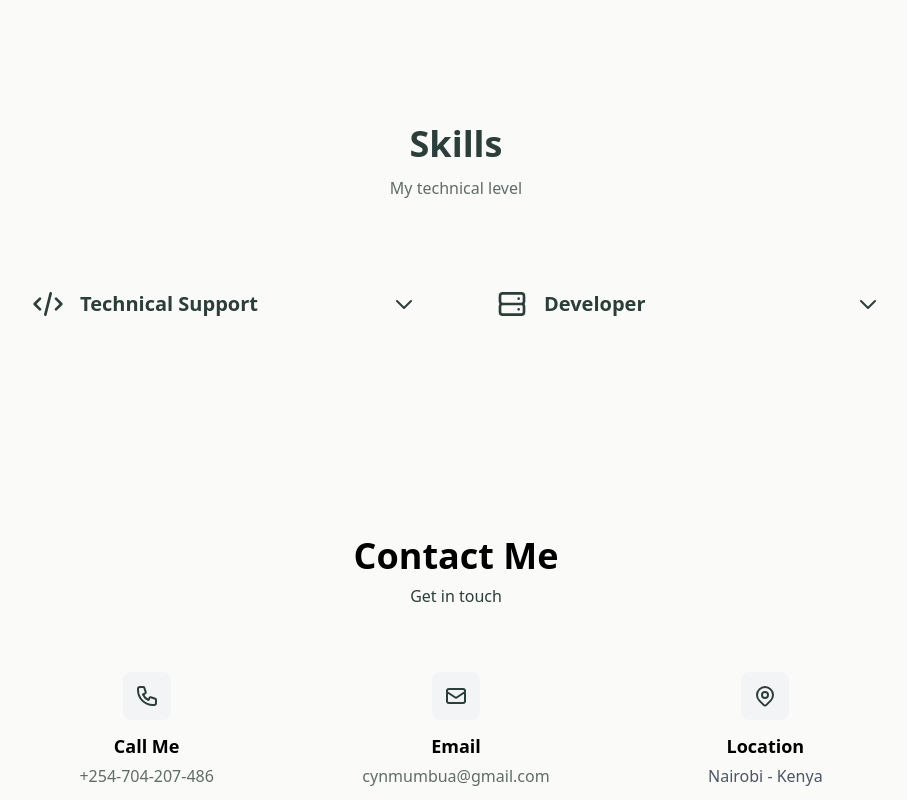
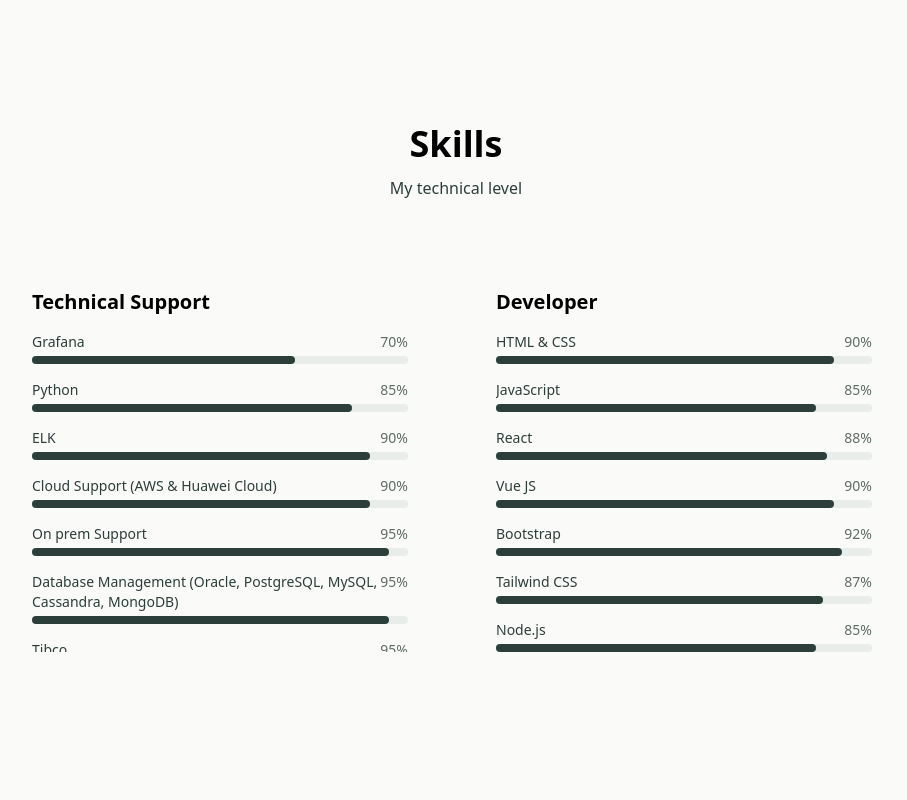
Before and after one commit to Mwandii/cynthia-personal-website, a React (Vite) app: page / in a window 1280 px wide. Shown: the part 1500-2300 px from the top of the page, without its empty margins (184-1091 px from the left). Built offline with nearby package versions, Linux system fonts and the light colour scheme.

Commit message:
change pictures

```diff
--- a/src/components/Hero.jsx
+++ b/src/components/Hero.jsx
@@ -2,11 +2,11 @@
 
 function Hero() {
   return (
-    <section className="flex flex-col-reverse md:flex-row items-center justify-between gap-6 md:gap-12 min-h-screen px-6 mt-8 md:px-16 lg:px-24 pt-20 md:pt-16 pb-12 bg-stone-50 max-w-7xl">
+    <section className="flex flex-col-reverse md:flex-row items-center justify-between gap-6 md:gap-12 min-h-screen px-6 mt-8 md:px-16 lg:px-24 pt-20 md:pt-16 pb-12 bg-stone-50">
       {/* Left side: Text content and social icons */}
       <div className="flex flex-col items-center md:items-start max-w-lg">
         {/* Social icons - stacked vertically on both mobile and desktop */}
-        <div className="flex md:flex-col gap-4 md:gap-4 mb-5 md:mb-6 text-xl md:text-2xl">
+        <div className="flex gap-4 md:gap-4 mb-5 md:mb-6 text-xl md:text-2xl">
           <a
             href="https://www.linkedin.com/in/cynthia-muinde/"
             target="_blank"
@@ -96,7 +96,7 @@
         <div className="relative">
           <div className="bg-black shadow-[0_8px_24px_#00000025] rounded-full w-56 h-56 md:w-100 md:h-100 overflow-hidden">
             <img
-              src="Images/cynthia1.jpeg"
+              src="Images/picture.jpeg"
               alt="Lynette"
               className="object-cover"
             />
--- a/src/components/Navbar.jsx
+++ b/src/components/Navbar.jsx
@@ -19,7 +19,7 @@
   };
 
   return (
-    <nav className={`fixed top-0 left-0 right-0 z-50 backdrop-blur-md transition-all duration-300 ${
+    <nav className={`fixed top-0 w-full z-50 backdrop-blur-md transition-all duration-300 ${
         isScrolled ? " shadow-md" : " shadow-none"
       }`}>
       <div className="flex justify-between items-center px-6 md:px-12 lg:px-24 py-4">
--- a/src/components/Skills.jsx
+++ b/src/components/Skills.jsx
@@ -1,21 +1,13 @@
-import { useState } from 'react';
-
 function Skills() {
-  const [openSection, setOpenSection] = useState(null);
-
-  const toggleSection = (section) => {
-    setOpenSection(openSection === section ? null : section);
-  };
-
   const Developer = [
     { name: 'Grafana', level: 70 },
     { name: 'Python', level: 85 },
     { name: 'ELK', level: 90 },
-    { name: 'Cloud Support(AWS & Huawei Cloud)', level: 90 },
+    { name: 'Cloud Support (AWS & Huawei Cloud)', level: 90 },
     { name: 'On prem Support', level: 95 },
-    { name: 'Database Management (oracle, PostgreSL, MySQL, myssl, Cassandra, mongoDB)', level: 95 },
+    { name: 'Database Management (Oracle, PostgreSQL, MySQL, Cassandra, MongoDB)', level: 95 },
     { name: 'Tibco', level: 95 },
-    { name: 'Openshift', level: 95 },
+    { name: 'OpenShift', level: 95 },
     { name: 'Linux', level: 90 },
     { name: 'Technical Troubleshooting', level: 95 },
   ];
@@ -36,118 +28,68 @@
     <section id="skills" className="py-16 md:py-24 px-6 md:px-12 lg:px-24 bg-stone-50">
       <div className="max-w-4xl mx-auto">
         {/* Section Title */}
-        <h2 className="text-3xl md:text-4xl font-bold text-center text-[#2C3E3A] mb-3">
+        <h2 className="text-3xl md:text-4xl font-bold text-center text-black mb-3">
           Skills
         </h2>
-        <p className="text-center text-[#5F6C67] mb-12 md:mb-16">
+        <p className="text-center text-[#2C3E3A] mb-12 md:mb-16">
           My technical level
         </p>
 
-        {/* Skills Container */}
-        <div className="flex flex-col md:grid md:grid-cols-2 gap-6 md:gap-8">
+        {/* Skills Grid */}
+        <div className="grid md:grid-cols-2 gap-6 md:gap-8">
           {/* Technical Support */}
-          <div className="">
-            <button
-              onClick={() => toggleSection('frontend')}
-              className="w-full flex items-center justify-between p-6 bg-stone-50 hover:cursor-pointer transition-colors"
-            >
-              <div className="flex items-center gap-4">
-                <div className="text-2xl md:text-3xl text-[#2C3E3A]">
-                  <svg className="w-8 h-8" fill="none" stroke="currentColor" viewBox="0 0 24 24">
-                    <path strokeLinecap="round" strokeLinejoin="round" strokeWidth={2} d="M10 20l4-16m4 4l4 4-4 4M6 16l-4-4 4-4" />
-                  </svg>
-                </div>
-                <span className="text-lg md:text-xl font-semibold text-[#2C3E3A]">
+          <div className="bg-stone-50 p-6">
+            <h3 className="text-lg md:text-xl font-semibold text-black mb-4">
               Technical Support
-                </span>
-              </div>
-              <svg
-                className={`w-6 h-6 text-[#2C3E3A] transition-transform ${
-                  openSection === 'frontend' ? 'rotate-180' : ''
-                }`}
-                fill="none"
-                stroke="currentColor"
-                viewBox="0 0 24 24"
-              >
-                <path strokeLinecap="round" strokeLinejoin="round" strokeWidth={2} d="M19 9l-7 7-7-7" />
-              </svg>
-            </button>
+            </h3>
 
-            {/* Technical Support Dropdown */}
-            <div
-              className={`overflow-hidden transition-all duration-300 ${
-                openSection === 'frontend' ? 'max-h-96 overflow-y-auto' : 'max-h-0'
-              }`}
-            >
-              <div className="px-6 pb-6 flex flex-col gap-4">
+            <div className="flex flex-col gap-4 max-h-80 overflow-y-auto pr-2">
               {Developer.map((skill, index) => (
                 <div key={index}>
                   <div className="flex justify-between mb-1">
-                      <span className="text-sm font-medium text-[#2C3E3A]">{skill.name}</span>
-                      <span className="text-sm text-[#5F6C67]">{skill.level}%</span>
+                    <span className="text-sm font-medium text-[#2C3E3A]">
+                      {skill.name}
+                    </span>
+                    <span className="text-sm text-[#5F6C67]">
+                      {skill.level}%
+                    </span>
                   </div>
                   <div className="w-full bg-[#E8EDE9] rounded-full h-2">
                     <div
-                        className="bg-[#2C3E3A] h-2 rounded-full transition-all duration-500"
+                      className="bg-[#2C3E3A] h-2 rounded-full"
                       style={{ width: `${skill.level}%` }}
-                      ></div>
+                    />
                   </div>
                 </div>
               ))}
             </div>
           </div>
-          </div>
 
           {/* Developer */}
-          <div className="">
-            <button
-              onClick={() => toggleSection('backend')}
-              className="w-full flex items-center justify-between p-6 bg-stone-50 hover:cursor-pointer transition-colors"
-            >
-              <div className="flex items-center gap-4">
-                <div className="text-2xl md:text-3xl text-[#2C3E3A]">
-                  <svg className="w-8 h-8" fill="none" stroke="currentColor" viewBox="0 0 24 24">
-                    <path strokeLinecap="round" strokeLinejoin="round" strokeWidth={2} d="M5 12h14M5 12a2 2 0 01-2-2V6a2 2 0 012-2h14a2 2 0 012 2v4a2 2 0 01-2 2M5 12a2 2 0 00-2 2v4a2 2 0 002 2h14a2 2 0 002-2v-4a2 2 0 00-2-2m-2-4h.01M17 16h.01" />
-                  </svg>
-                </div>
-                <span className="text-lg md:text-xl font-semibold text-[#2C3E3A]">
+          <div className="bg-stone-50 p-6">
+            <h3 className="text-lg md:text-xl font-semibold text-black mb-4">
               Developer
-                </span>
-              </div>
-              <svg
-                className={`w-6 h-6 text-[#2C3E3A] transition-transform ${
-                  openSection === 'backend' ? 'rotate-180' : ''
-                }`}
-                fill="none"
-                stroke="currentColor"
-                viewBox="0 0 24 24"
-              >
-                <path strokeLinecap="round" strokeLinejoin="round" strokeWidth={2} d="M19 9l-7 7-7-7" />
-              </svg>
-            </button>
+            </h3>
 
-            {/* Developer Dropdown */}
-            <div
-              className={`overflow-hidden transition-all duration-300 ${
-                openSection === 'backend' ? 'max-h-96 overflow-y-auto' : 'max-h-0'
-              }`}
-            >
-              <div className="px-6 pb-6 flex flex-col gap-4">
+            <div className="flex flex-col gap-4 max-h-80 overflow-y-auto pr-2">
               {TechnicalSupport.map((skill, index) => (
                 <div key={index}>
                   <div className="flex justify-between mb-1">
-                      <span className="text-sm font-medium text-[#2C3E3A]">{skill.name}</span>
-                      <span className="text-sm text-[#5F6C67]">{skill.level}%</span>
+                    <span className="text-sm font-medium text-[#2C3E3A]">
+                      {skill.name}
+                    </span>
+                    <span className="text-sm text-[#5F6C67]">
+                      {skill.level}%
+                    </span>
                   </div>
                   <div className="w-full bg-[#E8EDE9] rounded-full h-2">
                     <div
-                        className="bg-[#2C3E3A] h-2 rounded-full transition-all duration-500"
+                      className="bg-[#2C3E3A] h-2 rounded-full"
                       style={{ width: `${skill.level}%` }}
-                      ></div>
+                    />
                   </div>
                 </div>
               ))}
-              </div>
             </div>
           </div>
         </div>
```
Lines whose indentation alone changed are shown as unchanged.
